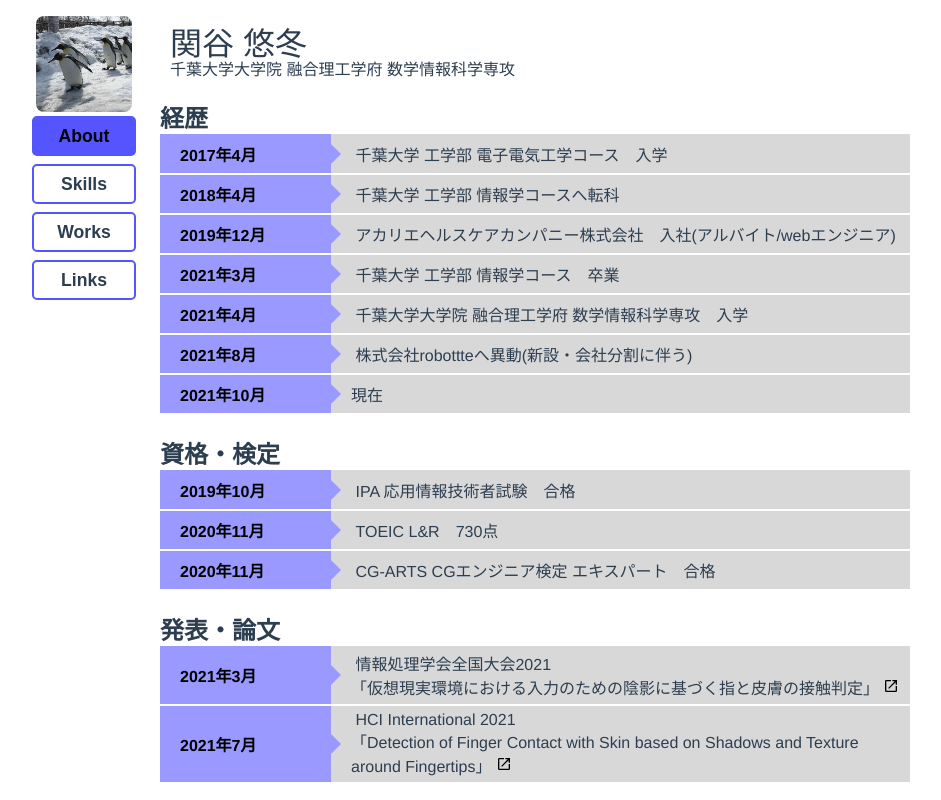
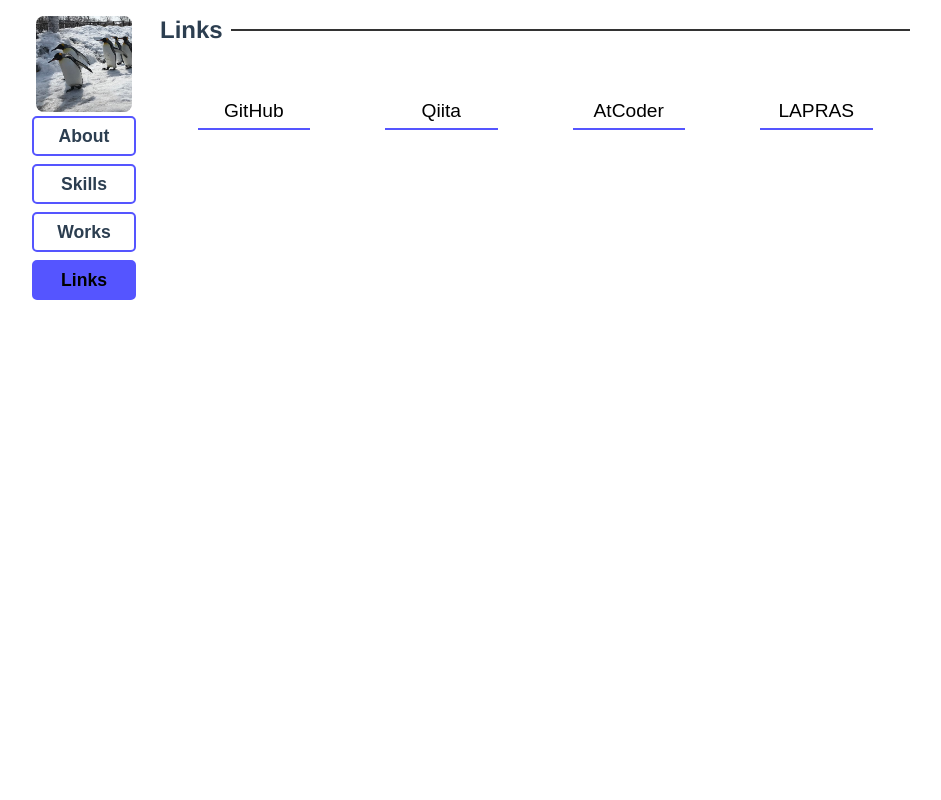
Before and after one commit to huma17ax/Portfolio, a Vue app: page /#/Links in a window 1280 px wide. Before the commit this address led to /#/. Shown: the whole page, without its empty margins (169-1110 px from the left). Built offline with nearby package versions, Linux system fonts and the light colour scheme.

Commit message:
ボタンをコンポーネントに抽出

```diff
--- a/src/components/Links.vue
+++ b/src/components/Links.vue
@@ -1,18 +1,23 @@
 <template>
   <div class="wrapper">
     <div :class="['horizon', {'clear': clearPage}]">Links</div>
-    <span :style="clearStyle(0)"><button class="item" @click="open('https://github.com/huma17ax')">GitHub</button></span>
-    <span :style="clearStyle(1)"><button class="item" @click="open('https://qiita.com/huma17ax')">Qiita</button></span>
-    <span :style="clearStyle(2)"><button class="item" @click="open('https://atcoder.jp/users/huma17')">AtCoder</button></span>
-    <span :style="clearStyle(3)"><button class="item" @click="open('https://lapras.com/public/XWQGE21')">LAPRAS</button></span>
+    <span :style="clearStyle(0)"><Button class="item" @click="open('https://github.com/huma17ax')">GitHub</Button></span>
+    <span :style="clearStyle(1)"><Button class="item" @click="open('https://qiita.com/huma17ax')">Qiita</Button></span>
+    <span :style="clearStyle(2)"><Button class="item" @click="open('https://atcoder.jp/users/huma17')">AtCoder</Button></span>
+    <span :style="clearStyle(3)"><Button class="item" @click="open('https://lapras.com/public/XWQGE21')">LAPRAS</Button></span>
   </div>
 </template>
 
 <script>
+import Button from '@/components/parts/Button'
+
 import pageTransition from '@/mixins/PageTransition'
 
 export default {
   name: "Links",
+  components: {
+    Button
+  },
   mixins: [
     pageTransition
   ],
@@ -74,33 +79,11 @@
   }
 
   .item {
-    position: relative;
     display: inline-block;
     width: 15%;
     margin: 32px 5% 0px 5%;
     padding: 8px 0px;
-    text-align: center;
     font-size: 1.2em;
-    cursor: pointer;
-    background-color: white;
-    border: none;
-    // border-radius: 8px;
-    transition: all 0.2s;
-    &::after {
-      position: absolute;
-      content: '';
-      bottom: 0;
-      left: 0;
-      background: $main-color;
-      width: 100%;
-      height: 2px;
-    }
-    &:hover {
-      background-color: $sub-color;
-    }
-    &:hover::after {
-      height: 0px;
-    }
   }
 }
 </style>
--- a/src/components/Works.vue
+++ b/src/components/Works.vue
@@ -13,9 +13,9 @@
           <!-- 使用技術： -->
           <div class="tech">{{selectedWork.tech}}</div>
           <div>
-            <button class="link" v-for="(url, idx) in selectedWork.link" :key="idx" @click="open(url)">
+            <Button class="link" v-for="(url, idx) in selectedWork.link" :key="idx" @click="open(url)">
               {{linkStr(url)}}
-            </button>
+            </Button>
           </div>
         </div>
         <img class="image" :src="require('@/assets/image/'+selectedWork.image)">
@@ -41,10 +41,15 @@
 <script>
 import worksData from '@/assets/json/works.json'
 
+import Button from '@/components/parts/Button'
+
 import pageTransition from '@/mixins/PageTransition'
 
 export default {
   name: "Works",
+  components: {
+    Button
+  },
   mixins: [
     pageTransition
   ],
@@ -171,31 +176,10 @@
           font-size: 1.1em;
         }
         .link {
-          position: relative;
           margin: 12px;
           padding-top: 4px;
           padding-bottom: 4px;
           font-size: 1.1em;
-          background-color: white;
-          border: none;
-          cursor: pointer;
-          text-align: center;
-          transition: all 0.2s;
-          &::after {
-            position: absolute;
-            content: '';
-            bottom: 0;
-            left: 0;
-            background: $main-color;
-            width: 100%;
-            height: 2px;
-          }
-          &:hover {
-            background-color: $sub-color;
-          }
-          &:hover::after {
-            height: 0px;
-          }
         }
       }
 
--- a/src/components/parts/Button.vue
+++ b/src/components/parts/Button.vue
@@ -1,65 +1,43 @@
 <template>
-    <div
-    class="button-item"
-    :style="styles">
-        <slot></slot>
-    </div>
+  <button class='button'>
+    <slot></slot>
+  </button>
 </template>
 
 <script>
 export default {
-  name: 'mybutton',
-  data: function () {
+  name: 'Button',
+  data () {
     return {
-      baseColor: '#9999FF',
-      base2Color: '#7070FF',
-      gradColor: '#4040FF'
     }
   },
   methods: {
-  },
-  computed: {
-    styles () {
-      return {
-        '--base-color': this.baseColor,
-        '--base2-color': this.base2Color,
-        '--grad-color': this.gradColor
-      }
-    }
   }
 }
 </script>
 
 <style lang='scss' scoped>
-.button-item {
-    width: 200px;
-    height: 50px;
-    border-radius: 10px;
-    cursor: pointer;
-    line-height: 50px;
-    text-align: center;
-
-    --base-color: white;
-    --base2-color: white;
-    --grad-color: white;
-
-    background-color: var(--base-color);
+.button {
+  position: relative;
+  text-align: center;
+  cursor: pointer;
+  background-color: white;
+  border: none;
+  transition: all 0.2s;
+  &::after {
+    position: absolute;
+    content: '';
+    bottom: 0;
+    left: 0;
+    background: $main-color;
+    width: 100%;
+    height: 2px;
+  }
+  &:hover {
+    background-color: $sub-color;
+  }
+  &:hover::after {
+    height: 0px;
+  }
 }
-
-.button-item:hover {
-    transform: scale(1.02);
-    background: linear-gradient(to right,var(--base2-color),var(--base2-color) 30%, var(--grad-color) 50%, var(--base2-color) 70%, var(--base2-color));
-    background-size: 500% 100%;
-    animation-name: animation-hover;
-    animation-duration: 1s;
-    animation-timing-function: linear;
-    animation-iteration-count: infinite;
-    animation-play-state: running;
-}
-
-@keyframes animation-hover {
-    0% {background-position: 100% 0%}
-    100% {background-position: 0% 0%}
-}
-
 </style>
```
